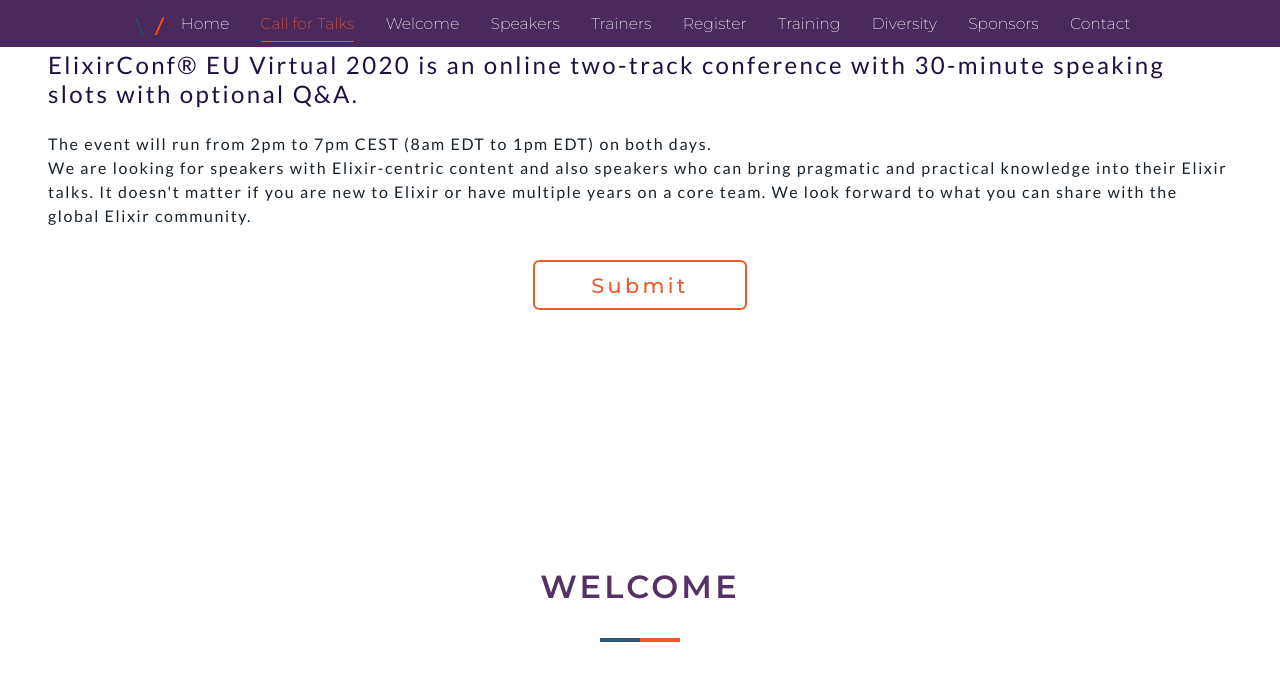
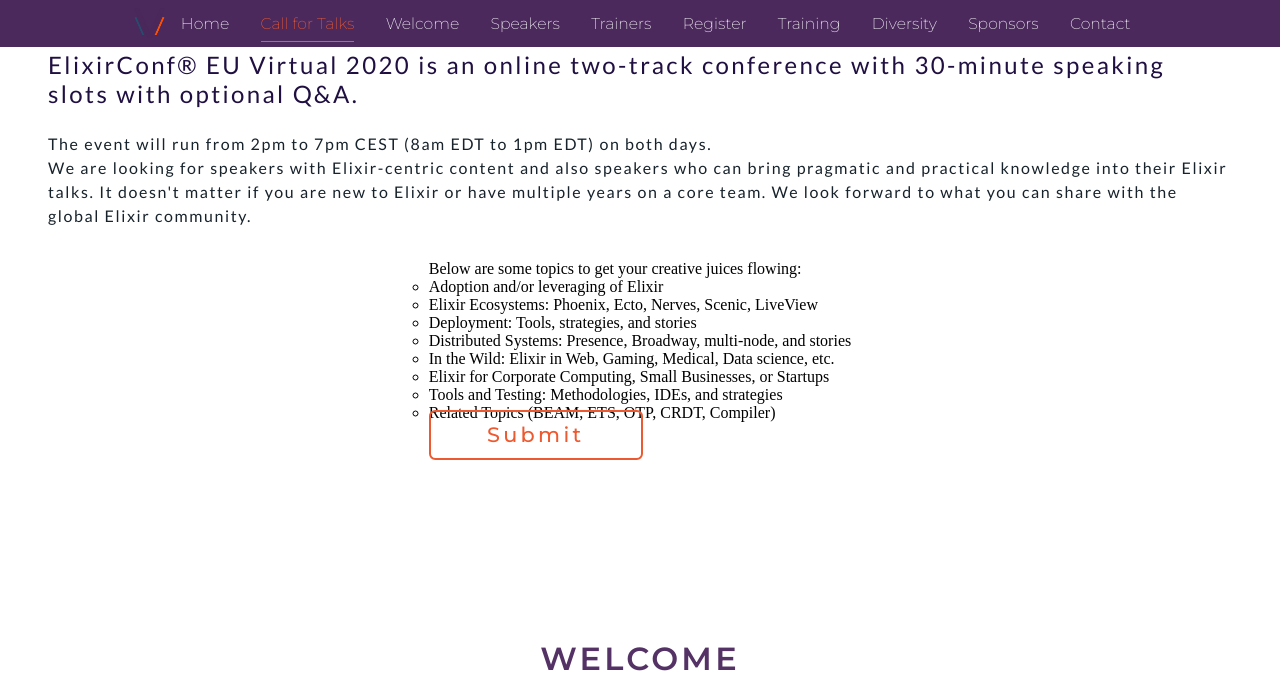
Before and after one commit to esl/virtual-elixirconf-eu-jekyll, a Jekyll site: the page built from index.html, in a window 1280 px wide and 900 px high, scrolled down 1087 px, cut to the strip 0-686 px from the top of the window. Built offline with Jekyll 4.4.1, drawn with Linux system fonts in a browser that asks for light colours; some web fonts are replaced.

Commit message:
Update from Forestry.io Monika Coles updated _includes/cft.html

```diff
--- a/_includes/cft.html
+++ b/_includes/cft.html
@@ -11,5 +11,15 @@
                The event will run from 2pm to 7pm CEST (8am EDT to 1pm EDT) on both days.<br/>
             We are looking for speakers with Elixir-centric content and also speakers who can bring pragmatic and practical knowledge into their Elixir talks. It doesn't matter if you are new to Elixir or have multiple years on a core team. We look forward to what you can share with the global Elixir community.
             </p>
+  <ul>Below are some topics to get your creative juices flowing:<ul>
+
+<li>Adoption and/or leveraging of Elixir</li>
+<li>Elixir Ecosystems: Phoenix, Ecto, Nerves, Scenic, LiveView</li>
+<li>Deployment: Tools, strategies, and stories</li>
+<li>Distributed Systems: Presence, Broadway, multi-node, and stories</li>
+<li>In the Wild: Elixir in Web, Gaming, Medical, Data science, etc.</li>
+<li>Elixir for Corporate Computing, Small Businesses, or Startups</li>
+<li>Tools and Testing: Methodologies, IDEs, and strategies</li>
+<li>Related Topics (BEAM, ETS, OTP, CRDT, Compiler)</li>
      <a class="page-scroll btn-outline btn-orange mb-3 btn-orange" href="https://eventil.com/events/elixirconf-v-2020">Submit</a>
     </div>
```
